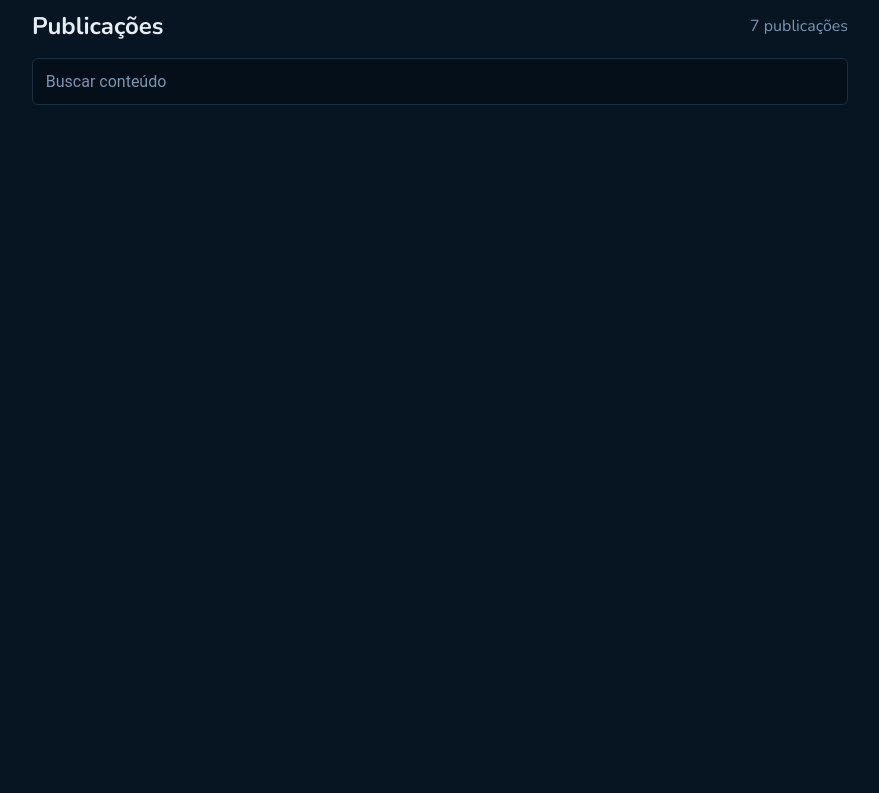
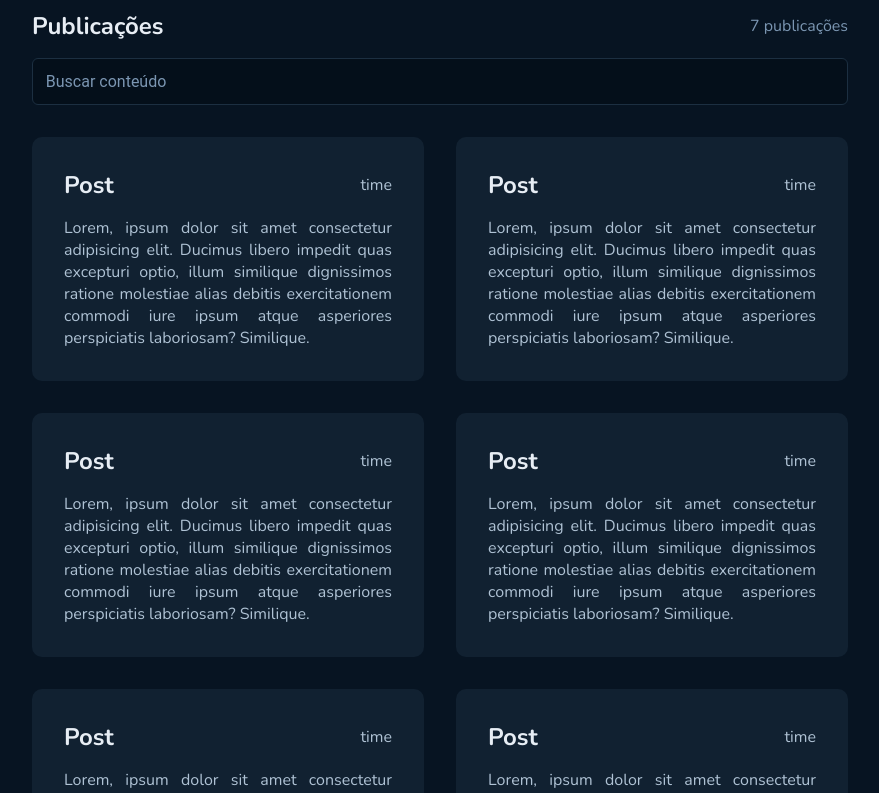
Before and after one commit to marialuisa214/blogGit, a React (Vite) app: page / in a window 1280 px wide. Shown: the part 420-1213 px from the top of the page, without its empty margins (200-1079 px from the left). Before the commit the page ends 800 px from the top, so only its background shows below. Built offline with nearby package versions, Linux system fonts and the light colour scheme.

Commit message:
:nail_care: feat: componente PostGallery

```diff
--- a/src/components/PostGallery/index.tsx
+++ b/src/components/PostGallery/index.tsx
@@ -0,0 +1,23 @@
+import { PostContext, PostGalleryContainer, PostInfoBasic } from "./styles";
+
+export function PostGallery() {
+
+    const array = [1,2,3,4,5,6,7,8,9,10]
+    return (
+        <PostGalleryContainer>
+
+            {array.map(() => {
+                return(
+                    <PostContext>
+                        <PostInfoBasic>
+                            <strong>Post</strong>
+                            <span>time</span>
+                        </PostInfoBasic>
+
+                        <p>Lorem, ipsum dolor sit amet consectetur adipisicing elit. Ducimus libero impedit quas excepturi optio, illum similique dignissimos ratione molestiae alias debitis exercitationem commodi iure ipsum atque asperiores perspiciatis laboriosam? Similique.</p>
+                    </PostContext>
+                )
+            })}
+        </PostGalleryContainer>
+    )
+}
--- a/src/components/PostGallery/styles.ts
+++ b/src/components/PostGallery/styles.ts
@@ -0,0 +1,43 @@
+import styled from "styled-components"
+
+export const PostGalleryContainer = styled.div`
+    display: grid;
+    grid-template-columns: repeat(2, 1fr);
+
+    gap: 2rem;
+
+
+`
+
+export const PostContext = styled.div`
+display: flex;
+flex-direction: column;
+gap: 1rem;
+
+padding: 2rem;
+border-radius: 10px;
+
+background: ${(props) => props.theme['base-post']};
+font-family: 'Nunito', sans-serif;
+
+p {
+    font-size: 1rem;
+    color: ${(props) => props.theme['base-text']};
+    text-align: justify;
+
+}
+
+
+`
+export const PostInfoBasic = styled.div`
+    display: flex;
+    flex-direction: row;
+    align-items: center;
+    justify-content: space-between;
+
+    strong {
+        color: ${(props) => props.theme['base-title']};
+        font-size: 1.5rem;
+    }
+
+`
--- a/src/pages/Feed/index.tsx
+++ b/src/pages/Feed/index.tsx
@@ -1,3 +1,4 @@
+import { PostGallery } from "../../components/PostGallery";
 import { Profile } from "../../components/Profile";
 import { SearchForm } from "../../components/SerchForm";
 import { Container } from "./styles";
@@ -7,6 +8,7 @@ export function Feed(){
         <Container>
             <Profile />
             <SearchForm />
+            <PostGallery />
         </Container>
     )
 }
```
